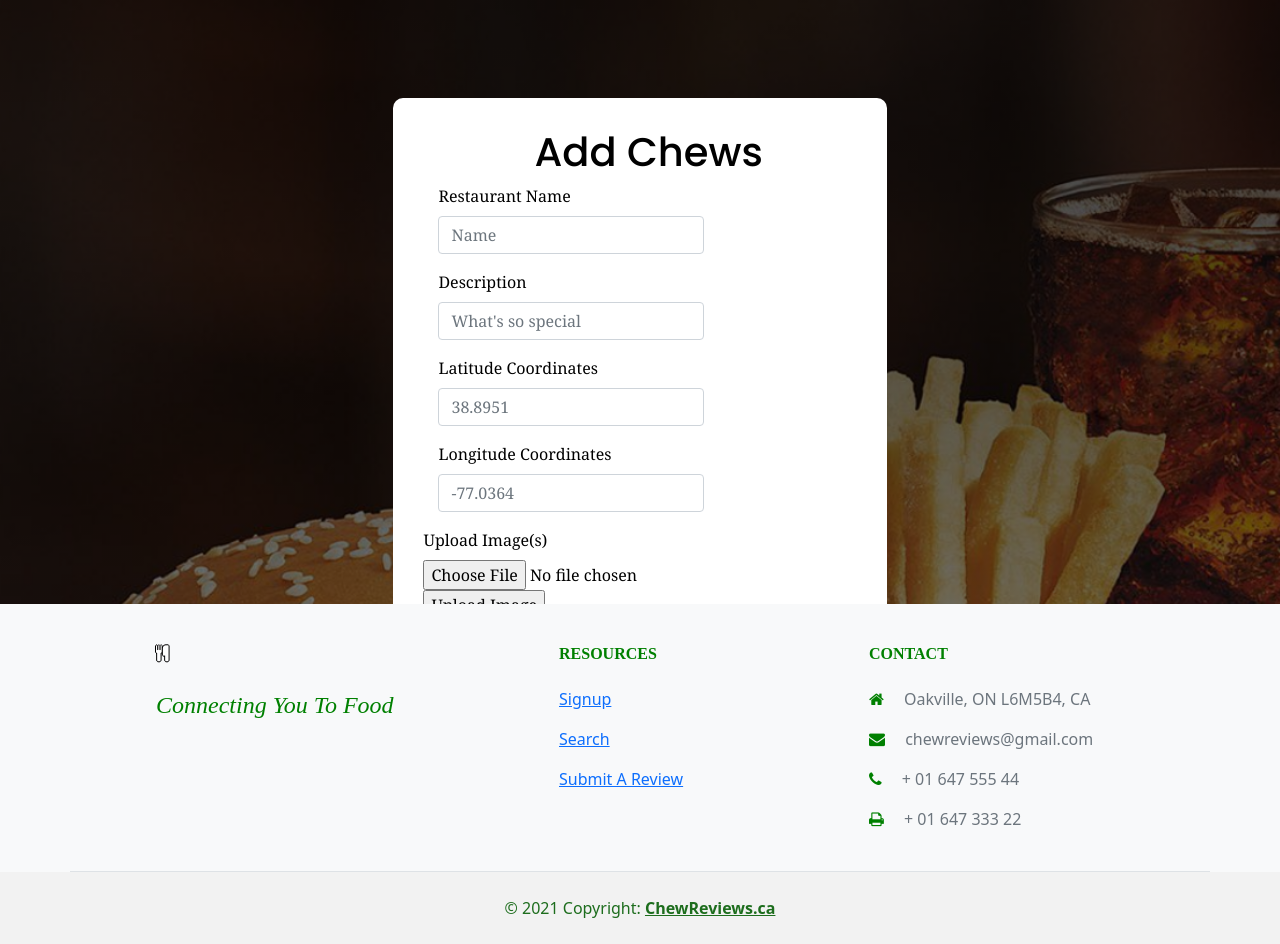
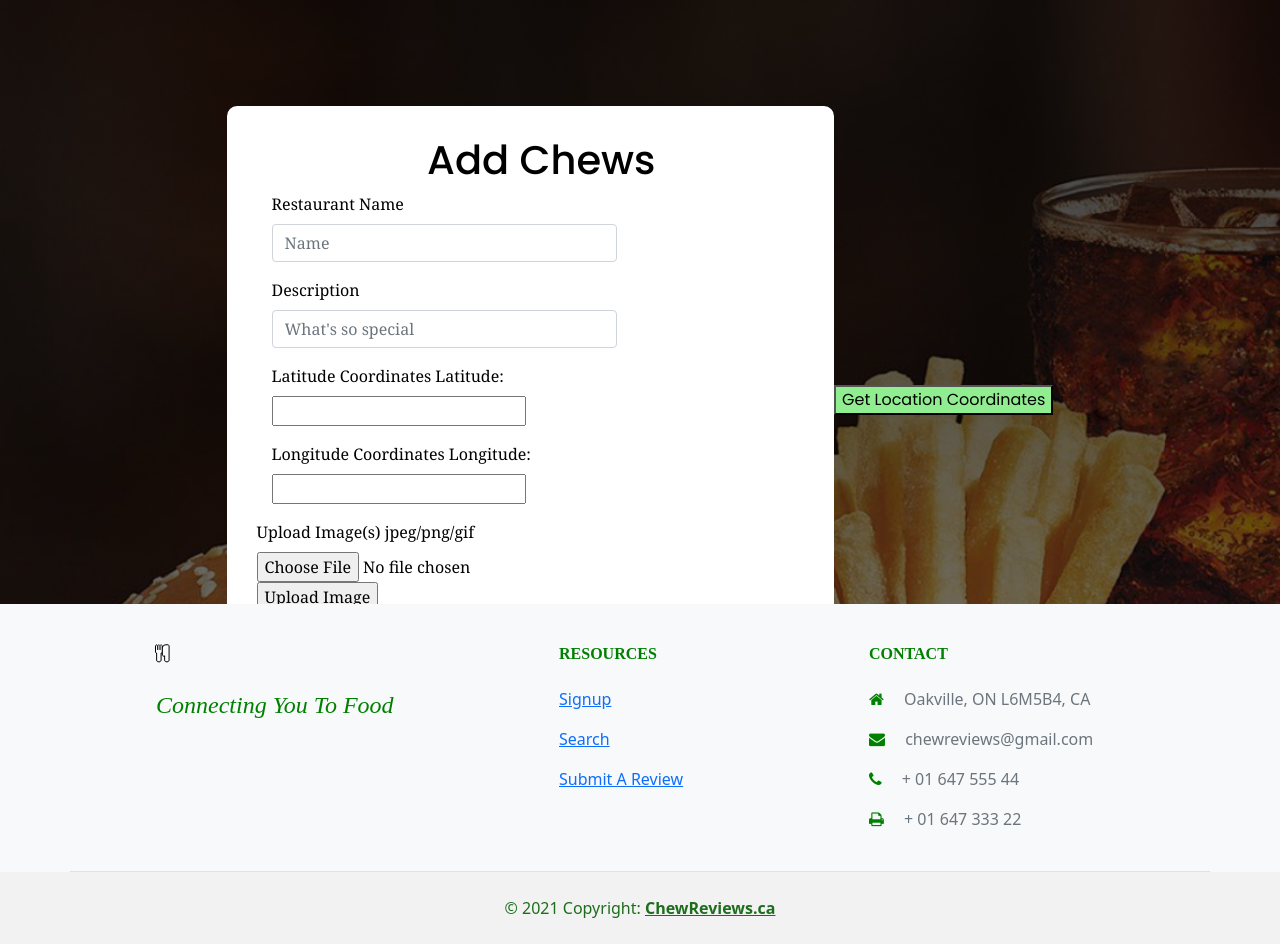
Before and after one commit to MohamedAly8/4WW3, a PHP site: page /submission.html in a window 1280 px wide. Shown: the part 56-1000 px from the top of the page. Run offline with PHP 8.4, Linux system fonts and the light colour scheme.

Commit message:
added validation to submission.html

```diff
--- a/resources/css/submission.css
+++ b/resources/css/submission.css
@@ -125,6 +125,11 @@
       color: white !important;
   }
 
+  .getlocation {
+      background-color: lightgreen;
+      font-family: "Poppins", sans-serif;
+  }
+
 
 /* These @media tags are to change the css to fit in mobile view for items inside of the jumbotron container */
 @media screen and (max-width: 400px) { .jumbotron { min-height: 0;} }
--- a/submission.html
+++ b/submission.html
@@ -1,20 +1,26 @@
 <!DOCTYPE html>
 <html lang="en">
+
 <head>
   <meta charset="UTF-8">
   <meta http-equiv="X-UA-Compatible" content="IE=edge">
   <meta name="viewport" content="width=device-width, initial-scale=1.0">
 
   <!-- Bootstrap CSS -->
-        <link rel="stylesheet" href="https://stackpath.bootstrapcdn.com/bootstrap/4.3.1/css/bootstrap.min.css" integrity="sha384-ggOyR0iXCbMQv3Xipma34MD+dH/1fQ784/j6cY/iJTQUOhcWr7x9JvoRxT2MZw1T" crossorigin="anonymous">
+  <link rel="stylesheet" href="https://stackpath.bootstrapcdn.com/bootstrap/4.3.1/css/bootstrap.min.css"
+    integrity="sha384-ggOyR0iXCbMQv3Xipma34MD+dH/1fQ784/j6cY/iJTQUOhcWr7x9JvoRxT2MZw1T" crossorigin="anonymous">
   <link rel="stylesheet" href="resources/css/submission.css">
   <!-- Load an icon library -->
   <link rel="stylesheet" href="https://cdnjs.cloudflare.com/ajax/libs/font-awesome/4.7.0/css/font-awesome.min.css">
 
-        <link href="https://cdn.jsdelivr.net/npm/bootstrap@5.0.0-beta3/dist/css/bootstrap.min.css" rel="stylesheet" integrity="sha384-eOJMYsd53ii+scO/bJGFsiCZc+5NDVN2yr8+0RDqr0Ql0h+rP48ckxlpbzKgwra6" crossorigin="anonymous">
-        <script src="https://cdn.jsdelivr.net/npm/bootstrap@5.0.0-beta3/dist/js/bootstrap.bundle.min.js" integrity="sha384-JEW9xMcG8R+pH31jmWH6WWP0WintQrMb4s7ZOdauHnUtxwoG2vI5DkLtS3qm9Ekf" crossorigin="anonymous"></script>
+  <link href="https://cdn.jsdelivr.net/npm/bootstrap@5.0.0-beta3/dist/css/bootstrap.min.css" rel="stylesheet"
+    integrity="sha384-eOJMYsd53ii+scO/bJGFsiCZc+5NDVN2yr8+0RDqr0Ql0h+rP48ckxlpbzKgwra6" crossorigin="anonymous">
+  <script src="https://cdn.jsdelivr.net/npm/bootstrap@5.0.0-beta3/dist/js/bootstrap.bundle.min.js"
+    integrity="sha384-JEW9xMcG8R+pH31jmWH6WWP0WintQrMb4s7ZOdauHnUtxwoG2vI5DkLtS3qm9Ekf"
+    crossorigin="anonymous"></script>
   <title>Sample Results</title>
 </head>
+
 <body>
 
   <!-- Bootstrap navbar, added style to change color -->
@@ -25,7 +31,8 @@
       <a class="navbar-brand" href="index.html">ChewReviews<i style="margin-right: 2px;" class="fa fa-cutlery"
           aria-hidden="true"></i></a>
       <!-- Button for when the navbar is collapsible when at a certain screen width -->
-      <button class="navbar-toggler" type="button" data-bs-toggle="collapse" data-bs-target="#navbarNavAltMarkup" aria-controls="navbarNavAltMarkup" aria-expanded="false" aria-label="Toggle navigation">
+      <button class="navbar-toggler" type="button" data-bs-toggle="collapse" data-bs-target="#navbarNavAltMarkup"
+        aria-controls="navbarNavAltMarkup" aria-expanded="false" aria-label="Toggle navigation">
         <span class="navbar-toggler-icon"></span>
       </button>
       <!-- navbar-collapse allows the navbar to collapse when it reaches a certain minimal width -->
@@ -51,48 +58,48 @@
   <div class="jumbotron jumbotron-fluid">
     <!-- Form Class -->
     <form>
-              <div class = "form">
+      <div class="form">
         <!-- Title of the Form-->
         <h1>Add Chews</h1>
         <div class="form-row col-md-10">
           <div class="form-group col-md-10">
-                    <!-- First input NAME -->
+            <!-- First input NAME Validation: Required Field -->
             <label for="inputName">Restaurant Name</label>
-                    <input type="text" class="form-control" id="inputName" placeholder="Name">
+            <input type="text" class="form-control" id="inputName" placeholder="Name" required aria-required="true">
           </div>
         </div>
 
         <div class="form-row col-md-10">
           <div class="form-group col-md-10">
-                    <!-- Second input DESCRIPTION-->
+            <!-- Second input DESCRIPTION Validation: Required Field-->
             <label for="inputDesc">Description</label>
-                    <input type="text" class="form-control" id="inputDesc" placeholder="What's so special">
+            <input type="text" class="form-control" id="inputDesc" placeholder="What's so special" required>
           </div>
         </div>
 
         <div class="form-row col-md-10">
           <div class="form-group col-md-10">
-                    <!-- Third input LATITUDE -->
+            <!-- Third input LATITUDE Validation: Required Field -->
             <label for="inputLat">Latitude Coordinates</label>
-                    <input type="text" class="form-control" id="inputLat" placeholder="38.8951">
+            Latitude: <input id="demo" type="text" name="Latitude" /> <br />
           </div>
         </div>
 
 
         <div class="form-row col-md-10">
           <div class="form-group col-md-10">
-                    <!-- Third input LONGITUDE -->
+            <!-- Third input LONGITUDE Validation: Requirec Field -->
             <label for="inputLong">Longitude Coordinates</label>
-                    <input type="text" class="form-control" id="inputLong" placeholder="-77.0364">
+            Longitude: <input id="demo2" type="text" name="Longitude" />
           </div>
         </div>
 
         <div class="form-row">
           <div class="form-group col-md-6">
-                    <!-- Fourth input IMAGEs -->
-                    <label for="fileToUpload">Upload Image(s)</label>
-                    <input type="file" name="fileToUpload" id="fileToUpload">
-                    <div id = "upload"><input type="submit" value="Upload Image" name="submit"></div>
+            <!-- Fourth input IMAGEs Validation: Check for jpeg, png or gif files-->
+            <label for="fileToUpload">Upload Image(s) jpeg/png/gif</label>
+            <input type="file" name="fileToUpload" id="fileToUpload" accept="image/png,image/gif,image/jpeg">
+            <div id="upload"><input type="submit" value="Upload Image" name="submit"></div>
           </div>
 
         </div>
@@ -100,7 +107,36 @@
       </div>
       <!-- SUBMIT FORM BUTTON -->
 
+
+
+
     </form>
+    <button onclick="getLocation()" class = "getlocation">Get Location Coordinates</button>
+
+
+    <script>
+    var x=document.getElementById("demo");
+    var y=document.getElementById("demo2");
+    function getLocation()
+      {
+      if (navigator.geolocation)
+        {
+        navigator.geolocation.getCurrentPosition(showPosition);
+        }
+      else{x.innerHTML="Geolocation is not supported by this browser.";}
+      }
+    function showPosition(position)
+      {
+      x.value=position.coords.latitude;
+      y.value=position.coords.longitude;
+      }
+    </script>
+
+    </body>
+    </html>
+
+
+
 
   </div>
 
@@ -124,7 +160,7 @@
               <h6 class="text-uppercase fw-bold mb-4">
                 <i class="fa fa-cutlery"></i>
               </h6>
-                        <p id = "slogan">
+              <p id="slogan">
                 Connecting You To Food
               </p>
             </div>
@@ -143,7 +179,7 @@
                 <a href="index.html">Search</a>
               </p>
               <p>
-                          <a href="submission.html" >Submit A Review</a>
+                <a href="submission.html">Submit A Review</a>
               </p>
             </div>
             <!-- Grid column -->
@@ -187,4 +223,5 @@
 
 
 </body>
+
 </html>
```
Lines whose indentation alone changed are shown as unchanged.
